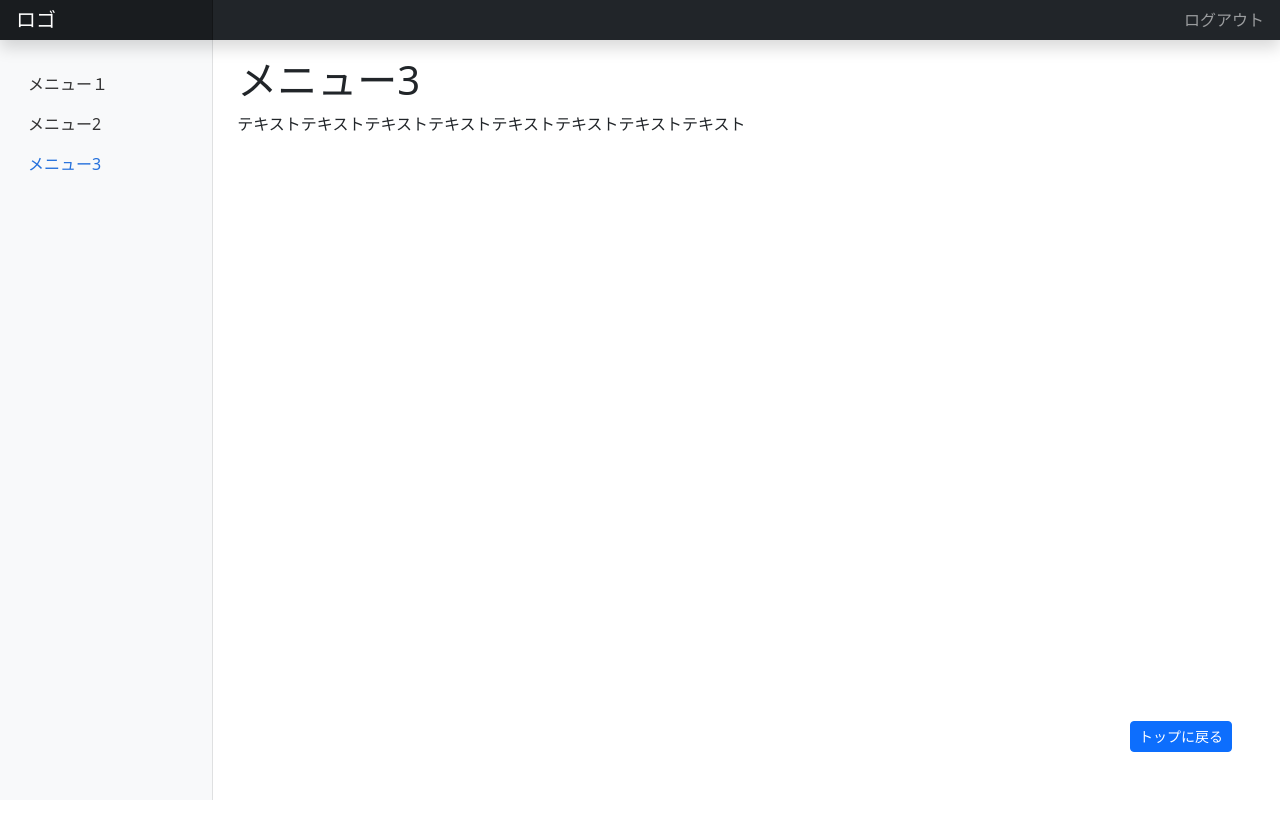
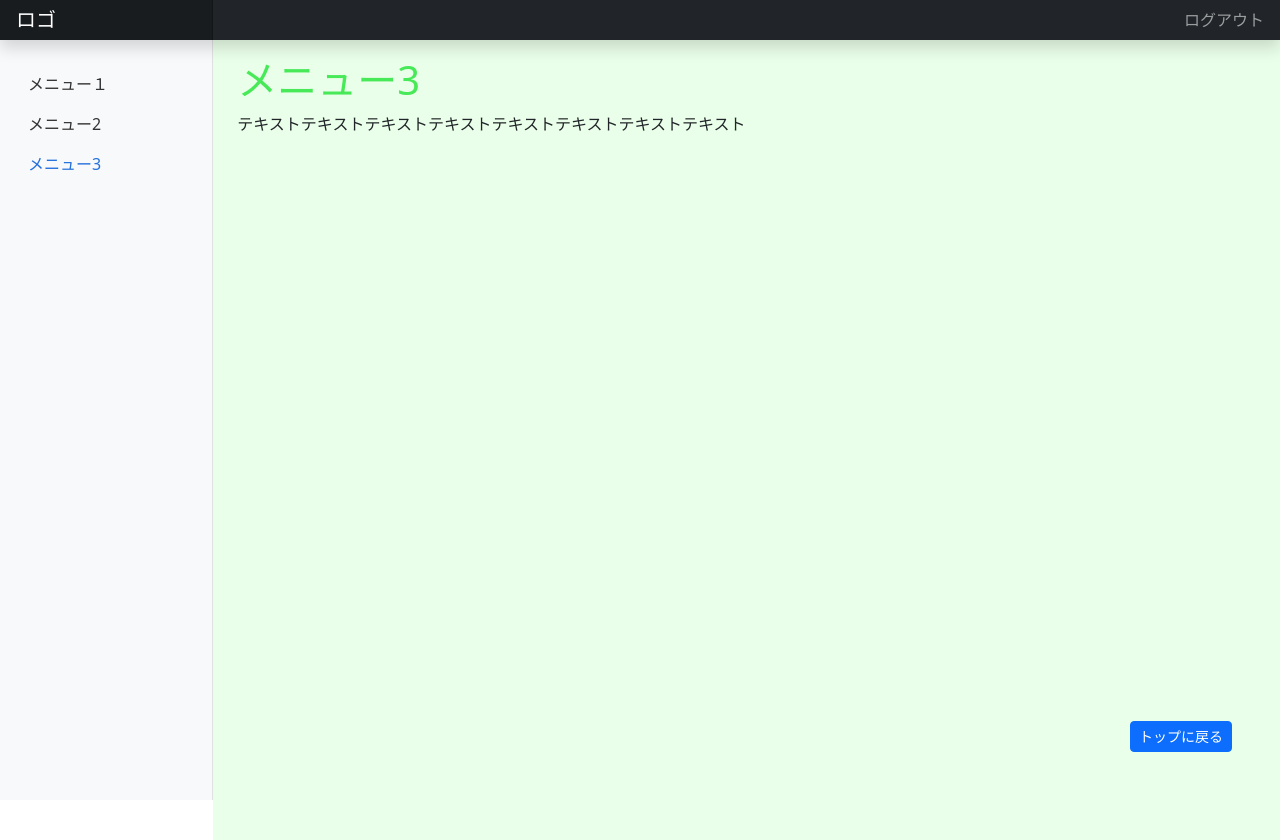
Before and after one commit to sabigara/nextjs-bootstrap, a Next.js app: page /menu-sample/menu-3 in a window 1280 px wide. Built offline with nearby package versions, Linux system fonts and the light colour scheme.

Commit message:
fix: メニュー3のクラス名が間違っていたため修正

```diff
--- a/src/app/menu-sample/menu-3/components/index.tsx
+++ b/src/app/menu-sample/menu-3/components/index.tsx
@@ -5,7 +5,7 @@ import './index.css';
 export const Index = () => {
   return (
     <LayoutMenu
-      className="menu-2"
+      className="menu-3"
       contents={
         <>
           <div className="pt-3 pb-2 mb-3">
```
